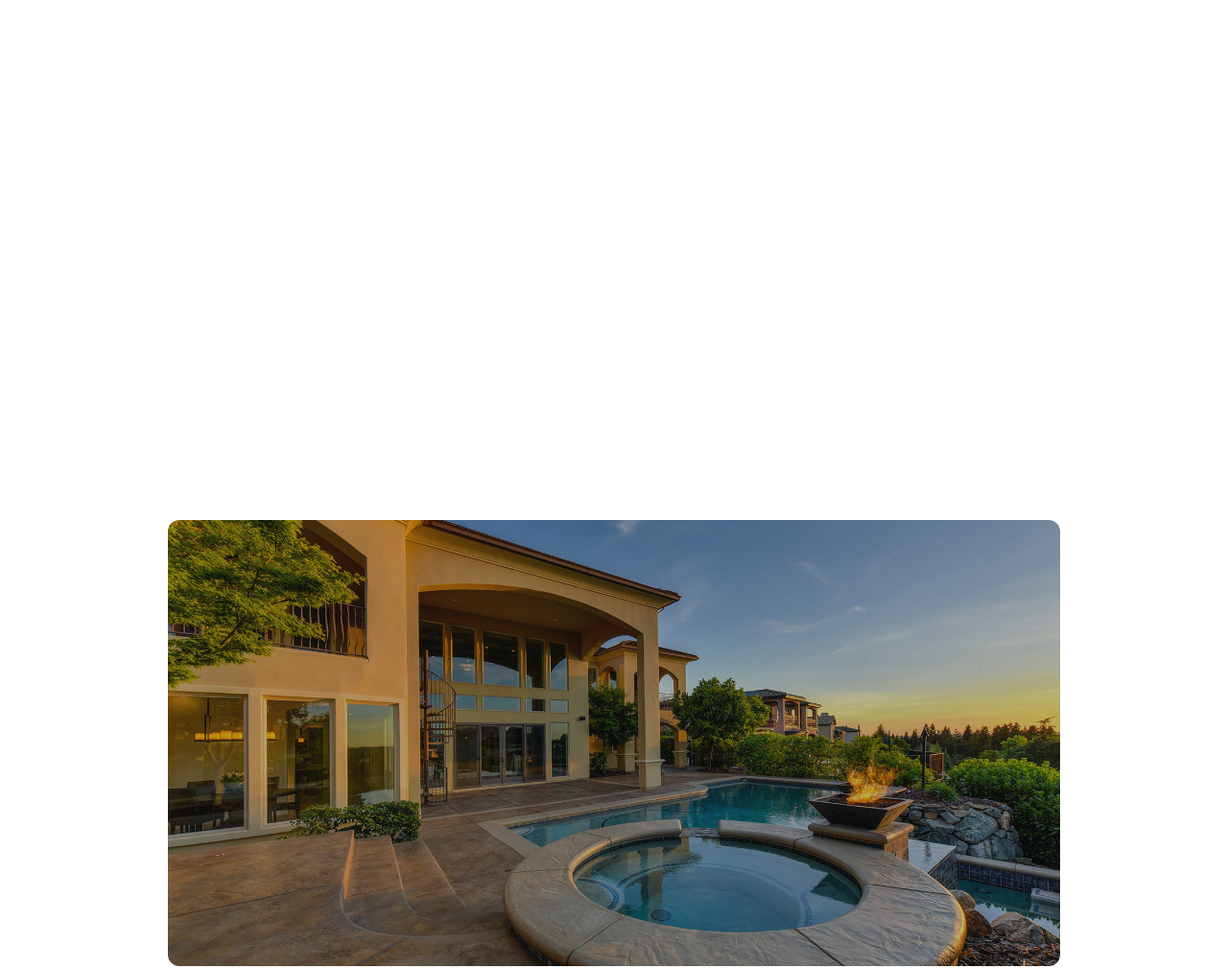
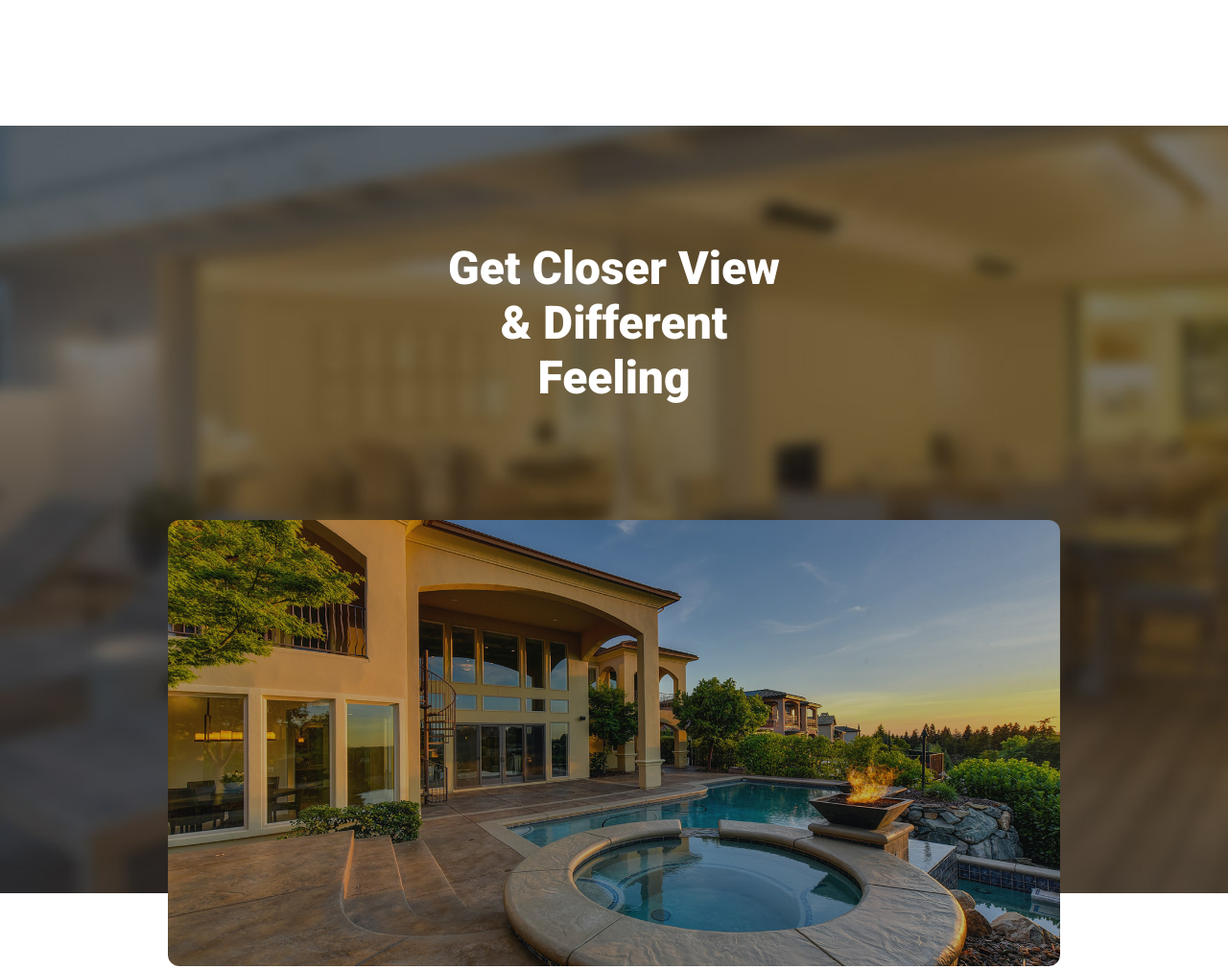
Before and after one commit to Daniel2Silva/villa1, a plain HTML site: page index.html in a window 1280 px wide. Shown: the part 1940-2950 px from the top of the page at 96% size. Drawn offline with nearby package versions, Linux system fonts and the light colour scheme; the site is published under a folder, as on GitHub Pages, so addresses that start at the root find nothing.

Commit message:
endereco da imagem

```diff
--- a/src/scss/_main.scss
+++ b/src/scss/_main.scss
@@ -59,7 +59,7 @@
 
 .section-video {
   margin-bottom: 700px;
-  background-image: url(/src/img/video-bg.jpg);
+  background-image: url(../img/video-bg.jpg);
   background-position: center;
   background-size: cover;
   height: 100vh;
```
Also changed, not shown: dist/style.css.
